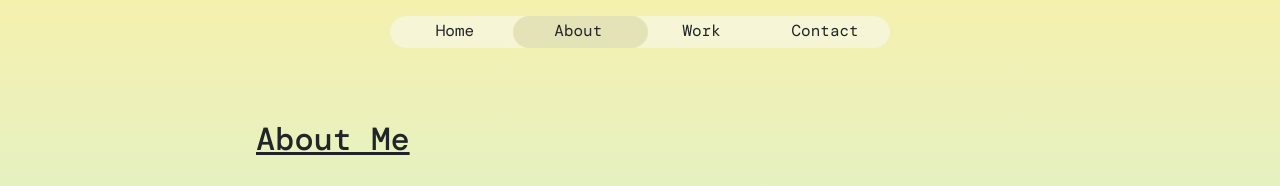
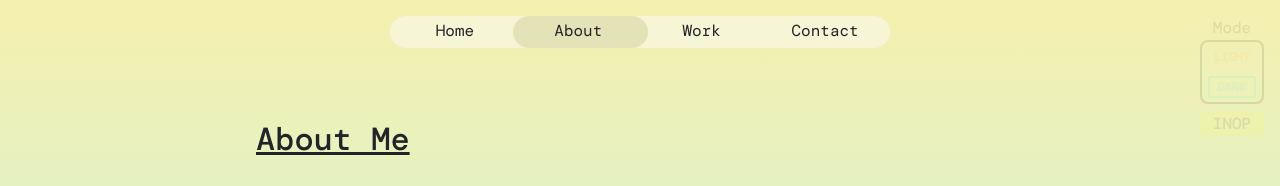
Before and after one commit to SeanCYJ/seancyj.github.io, a React (Vite) app: page /about in a window 1280 px wide. Shown: the top 186 px of the page. Built offline with nearby package versions, Linux system fonts and the light colour scheme; a web font is replaced by a local one.

Commit message:
Dark Mode switch and context
- file structure

```diff
--- a/src/css/accordian.css
+++ b/src/css/accordian.css
@@ -25,7 +25,7 @@
     height: 0px;
     opacity: 0%;
     font-size: 0.8rem;
-    transform: translate(20%,0%);
+    transform: translate(10%,0%);
     overflow: hidden;
 }
 
@@ -38,7 +38,7 @@
     height: fit-content;
     opacity: 100%;
     transform: translate(0%,0%);
-    transition: 0.3s ease 0.1s;
+    transition: 0.3s ease 0s;
 }
 
 @media screen and (min-width: 1200px) {
--- a/src/css/side-button.css
+++ b/src/css/darkmode-switch.css
@@ -42,13 +42,21 @@
     width: 3rem;
 }
 
-/* .dm-btn:hover > .dark {
+
+.dm-btn.dm>.light {
+    font-weight: 600;
+    color: rgb(255, 136, 0);
+    opacity: 50%;
+}
+
+
+.dm-btn.dm>.dark {
     font-weight: 600;
     color: rgb(55, 232, 255);
     border: 2px solid rgb(55, 232, 255);
 }
 
-.dm-btn:hover > .light {
+/* .dm-btn:hover > .light {
     font-weight: 400;
     color: rgba(255, 255, 255, 0);
 } */
--- a/src/jsx/Accordian.jsx
+++ b/src/jsx/Accordian.jsx
@@ -38,7 +38,7 @@ export function AccordianTemp({index, title, content}) {
            <div
            id={index}
            className={Expand ? "accordian-content expand" : "accordian-content"}
-           >{UnpackContent(content)}</div>
+           ><br/>{UnpackContent(content)}</div>
         </div>
     </>);
 }
--- /dev/null
+++ b/src/jsx/DarkModeContext.jsx
@@ -0,0 +1,28 @@
+import React, {createContext, useEffect, useState} from "react";
+
+export const DarkModeContext = createContext();
+
+export const DarkModeProvider = ({children}) => {
+    const [darkTheme, setTheme] = useState(true);
+
+    useEffect(() => {
+        if (darkTheme) {
+            document.body.classList.add('dm');
+        } else {
+            document.body.classList.remove('dm');
+        }
+    }, [darkTheme]);
+
+    const ToggleDM = () => {
+        console.log("toggled");
+        setTheme(!darkTheme);
+    }
+
+    return(
+        <>
+            <DarkModeContext.Provider value = {{darkTheme, ToggleDM}}>
+                {children}
+            </DarkModeContext.Provider>
+        </>
+    )
+};
--- /dev/null
+++ b/src/jsx/DarkModeSwitch.jsx
@@ -0,0 +1,27 @@
+import React, {useContext} from "react";
+import "/src/css/darkmode-switch.css";
+import { DarkModeContext } from "./DarkModeContext";
+
+
+const DarkModeToggle = () => {
+
+    const {darkTheme, ToggleDM} = useContext(DarkModeContext);
+
+    return(
+        <>
+            <div className="dm-btn-cont">
+                <span className="btn-descrip">Mode</span>
+                <button className={darkTheme ?"dm-btn dm" : "dm-btn"}
+                    onClick={ToggleDM}
+                >
+                    <div className="light">LIGHT</div>
+                    <div className="dark">DARK</div>
+                </button>
+                <div className="inop-tag">INOP</div>
+            </div>
+        </>
+    )
+
+};
+
+export default DarkModeToggle;
--- a/src/jsx/Navbar.jsx
+++ b/src/jsx/Navbar.jsx
@@ -2,6 +2,7 @@
 import React, {useState, useEffect} from 'react';
 import { useNavigate } from 'react-router-dom';
 import '/src/css/navbar.css';
+import DarkModeToggle from './DarkModeSwitch';
 
 
 const NavBar = () => {
@@ -49,6 +50,7 @@ const NavBar = () => {
         </nav>
         <button className="abt-btn-work" style={{display: currentPage === 'About' ? 'flex' : 'none'}} onClick={() => {handlePageChange('Work', 2)}}>Work ▶</button>
         <button className="exp-btn-contact" style={{display: currentPage === 'Work' ? 'flex' : 'none'}} onClick={() => {handlePageChange('Contact', 3)}}>Contact ▶</button>
+        <DarkModeToggle/>
         </>
     );
 };
--- a/src/main.jsx
+++ b/src/main.jsx
@@ -8,9 +8,11 @@ import ContactSection from './jsx/ContactSection';
 // import { AwdJson } from './jsx/AwardsSection';
 // import { DarkModeSwitch } from './jsx/Switches';
 import NavBar from './jsx/Navbar';
+import { DarkModeProvider } from './jsx/DarkModeContext';
 
 ReactDOM.createRoot(document.getElementById('root')).render(
   <>
+    <DarkModeProvider>
       <Router>
         <div>
           <NavBar />
@@ -23,5 +25,6 @@ ReactDOM.createRoot(document.getElementById('root')).render(
           </Routes>
         </div>
       </Router>
+    </DarkModeProvider>
   </>,
 );
```
Also changed, not shown: src/jsx/Switches.jsx (deleted, +0 -17 lines), src/App.jsx (added). Lines whose indentation alone changed are shown as unchanged.
